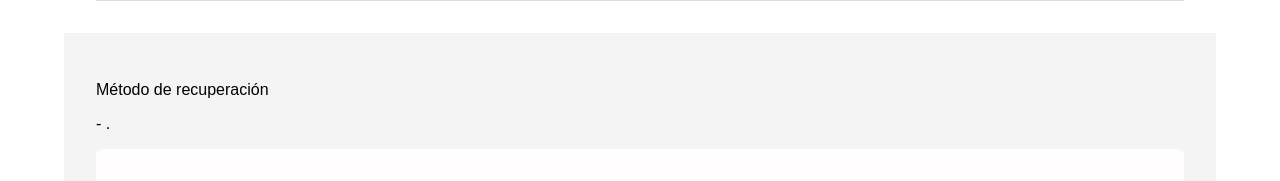
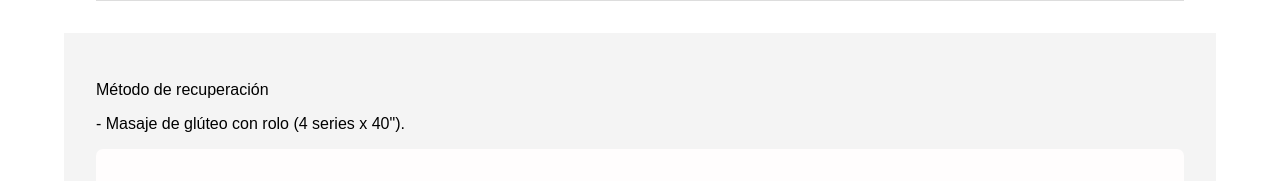
Before and after one commit to GDEtrailrunning/gdefzeballos.github.io, a plain HTML site: page index.html in a window 1280 px wide. Shown: the part 1337-1518 px from the top of the page. Drawn offline with nearby package versions, Linux system fonts and the light colour scheme.

Commit message:
Update index.html

```diff
--- a/index.html
+++ b/index.html
@@ -132,7 +132,7 @@
 
             <div class="small-paragraph-container">
                 <p> Método de recuperación </p>
-                <p> - . </p>
+                <p> - Masaje de glúteo con rolo (4 series x 40"). </p>
                 <div class="image-container">
                     <video width="100%" class="responsive-video" style="margin-top: 35px;" controls>
                         <source src="11.mp4" type="video/mp4">
```
